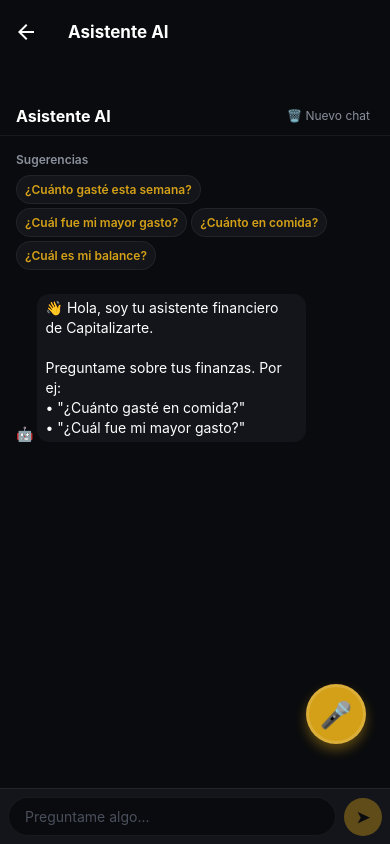
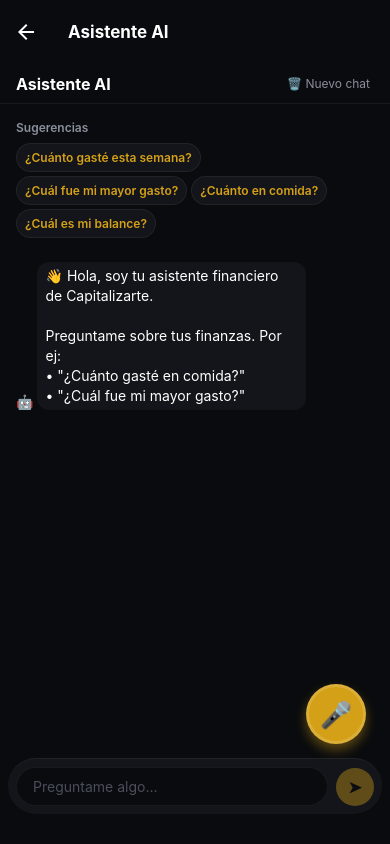
Before and after one commit to pinkysoftware/capitalizarte-mvp, a React Native app: screen /Chat in a window 390 px wide. Built offline with nearby package versions, Linux system fonts and the light colour scheme.

Commit message:
fix: ChatScreen keyboard - messages visible above keyboard, input stays accessible

```diff
--- a/src/screens/ChatScreen.js
+++ b/src/screens/ChatScreen.js
@@ -6,10 +6,11 @@
   Pressable,
   StyleSheet,
   FlatList,
-  KeyboardAvoidingView,
+  Keyboard,
   Platform,
   ActivityIndicator,
   SafeAreaView,
+  Dimensions,
 } from 'react-native';
 import { C, S, R } from '../theme';
 import { chat, getChatHistory, saveChatHistory, clearChatHistory } from '../services/api';
@@ -48,7 +49,32 @@
   ]);
   const [input, setInput] = useState('');
   const [loading, setLoading] = useState(false);
+  const [keyboardHeight, setKeyboardHeight] = useState(0);
+  const [isKeyboardVisible, setIsKeyboardVisible] = useState(false);
   const flatListRef = useRef(null);
+
+  // Keyboard tracking
+  useEffect(() => {
+    const showSub = Keyboard.addListener('keyboardWillShow', (e) => {
+      setKeyboardHeight(e.endCoordinates.height);
+      setIsKeyboardVisible(true);
+    });
+    const hideSub = Keyboard.addListener('keyboardWillHide', () => {
+      setKeyboardHeight(0);
+      setIsKeyboardVisible(false);
+    });
+    return () => {
+      showSub.remove();
+      hideSub.remove();
+    };
+  }, []);
+
+  // Scroll to end when keyboard shows
+  useEffect(() => {
+    if (isKeyboardVisible) {
+      setTimeout(() => flatListRef.current?.scrollToEnd({ animated: true }), 100);
+    }
+  }, [isKeyboardVisible]);
 
   // Load chat history on mount
   useEffect(() => {
@@ -56,7 +82,7 @@
       const history = await getChatHistory();
       if (history.length > 0) {
         setMessages(prev => {
-          const base = prev[0]; // Keep welcome message
+          const base = prev[0];
           return [base, ...history];
         });
       }
@@ -69,22 +95,18 @@
     setInput('');
     setLoading(true);
 
-    // Add user message immediately
     setMessages(prev => [...prev, { role: 'user', content: userMsg }]);
 
     try {
-      // Get history for context (last 10 exchanges)
       const history = messages.slice(-20).map(m => ({ role: m.role, content: m.content }));
-
       const res = await chat(userMsg, history);
       const reply = res.reply || 'No pude obtener una respuesta. Intentá de nuevo.';
-
       setMessages(prev => [...prev, { role: 'ai', content: reply }]);
 
-      // Save to history (without welcome message)
       const newHistory = [...history, { role: 'user', content: userMsg }, { role: 'ai', content: reply }];
       await saveChatHistory(newHistory);
 
+      setTimeout(() => flatListRef.current?.scrollToEnd({ animated: true }), 100);
     } catch (e) {
       const errorMsg = e.message === 'timeout'
         ? '⏱️ El servidor tardó demasiado. Intentá de nuevo.'
@@ -100,27 +122,25 @@
     setMessages([{ role: 'ai', content: '👋 Chat borrado. ¿En qué puedo ayudarte?' }]);
   };
 
+  const inputBarPaddingBottom = isKeyboardVisible ? keyboardHeight + 10 : 30;
+
   return (
     <SafeAreaView style={styles.safe}>
-      <KeyboardAvoidingView
-        style={styles.container}
-        behavior={Platform.OS === 'ios' ? 'padding' : 'height'}
-        keyboardVerticalOffset={Platform.OS === 'ios' ? 90 : 0}
-      >
-        {/* Header with clear button */}
-        <View style={[styles.header, { paddingTop: Platform.OS === 'ios' ? 47 : 40 }]}>
+      {/* Header */}
+      <View style={styles.header}>
         <Text style={styles.headerTitle}>Asistente AI</Text>
         <Pressable onPress={clearChat} style={styles.clearBtn}>
           <Text style={styles.clearBtnText}>🗑️ Nuevo chat</Text>
         </Pressable>
       </View>
 
+      {/* Messages list - flat, no KeyboardAvoidingView wrapping it */}
       <FlatList
         ref={flatListRef}
         data={messages}
         keyExtractor={(_, i) => i.toString()}
         renderItem={({ item }) => <Message role={item.role} content={item.content} />}
-          contentContainerStyle={styles.chatList}
+        contentContainerStyle={[styles.chatList, { paddingBottom: isKeyboardVisible ? 20 : 100 }]}
         ListHeaderComponent={
           <View style={styles.suggestions}>
             <Text style={styles.suggestionsLabel}>Sugerencias</Text>
@@ -139,8 +159,11 @@
         ) : null}
         onContentSizeChange={() => flatListRef.current?.scrollToEnd()}
         showsVerticalScrollIndicator={false}
+        onScrollBeginDrag={() => Keyboard.dismiss()}
       />
 
+      {/* Input bar - fixed at bottom with keyboard-aware padding */}
+      <View style={[styles.inputWrap, { paddingBottom: inputBarPaddingBottom }]}>
         <View style={styles.inputBar}>
           <TextInput
             style={styles.textInput}
@@ -151,6 +174,7 @@
             onSubmitEditing={() => send(input)}
             returnKeyType="send"
             editable={!loading}
+            blurOnSubmit={false}
           />
           <Pressable
             style={[styles.sendBtn, (!input.trim() || loading) && styles.sendBtnDisabled]}
@@ -160,14 +184,13 @@
             <Text style={styles.sendBtnText}>➤</Text>
           </Pressable>
         </View>
-      </KeyboardAvoidingView>
+      </View>
     </SafeAreaView>
   );
 }
 
 const styles = StyleSheet.create({
   safe: { flex: 1, backgroundColor: C.bg },
-  container: { flex: 1 },
   header: {
     flexDirection: 'row',
     justifyContent: 'space-between',
@@ -180,7 +203,7 @@
   headerTitle: { fontSize: 16, fontWeight: '700', color: C.text },
   clearBtn: { padding: S.xs },
   clearBtnText: { fontSize: 12, color: C.textSecondary },
-  chatList: { padding: S.md, paddingBottom: S.sm, gap: S.sm },
+  chatList: { padding: S.md, gap: S.sm },
   suggestions: { marginBottom: S.md, gap: S.sm },
   suggestionsLabel: { color: C.textSecondary, fontSize: 12, fontWeight: '600' },
   chips: { flexDirection: 'row', flexWrap: 'wrap', gap: S.xs },
@@ -210,14 +233,24 @@
     paddingVertical: S.xs,
   },
   typingText: { fontSize: 12, color: C.textSecondary },
+  inputWrap: {
+    position: 'absolute',
+    bottom: 0,
+    left: 0,
+    right: 0,
+    backgroundColor: C.bg,
+    paddingHorizontal: S.sm,
+  },
   inputBar: {
     flexDirection: 'row',
     alignItems: 'center',
     gap: S.sm,
-    padding: S.sm,
+    paddingVertical: S.sm,
     backgroundColor: C.surface,
     borderTopWidth: 1,
     borderTopColor: C.border,
+    borderRadius: R.full,
+    paddingHorizontal: S.sm,
   },
   textInput: {
     flex: 1,
```
Lines whose indentation alone changed are shown as unchanged.
